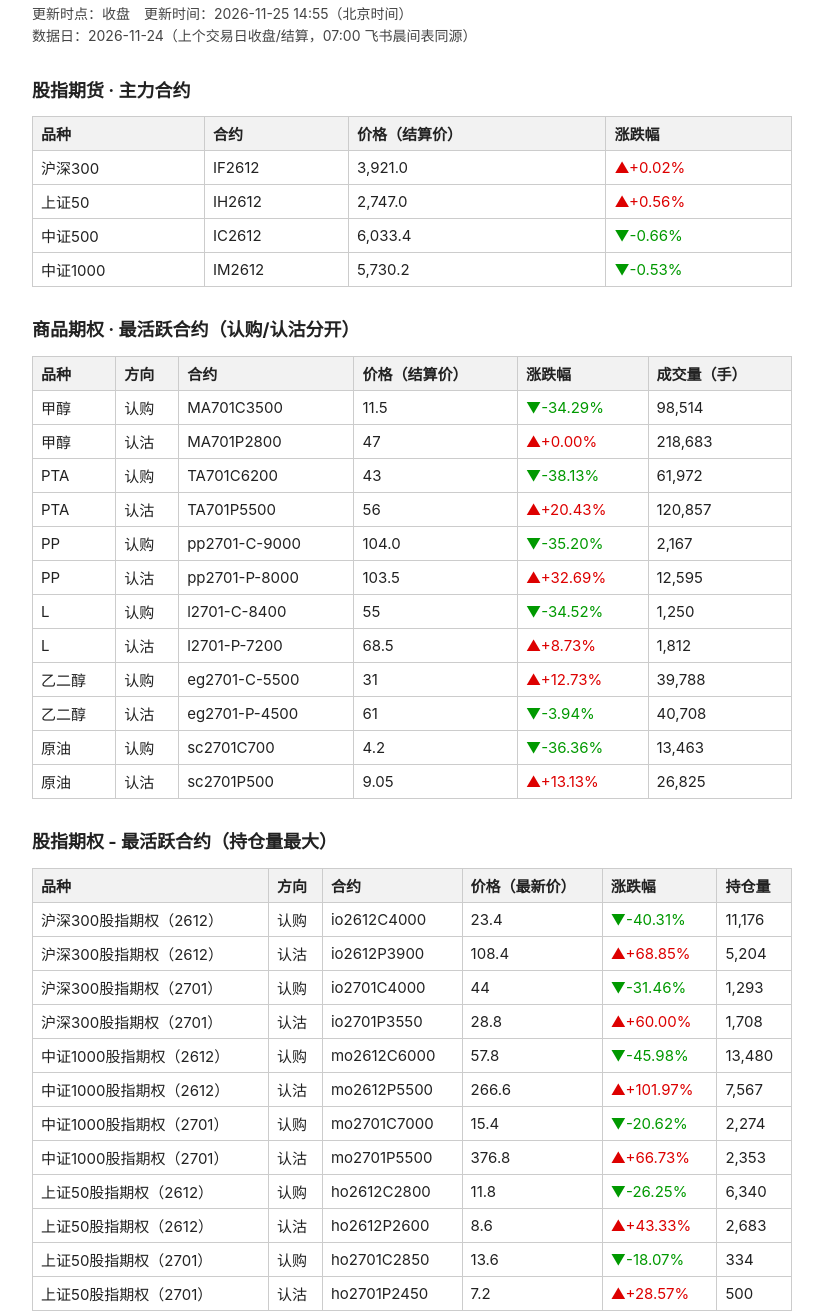
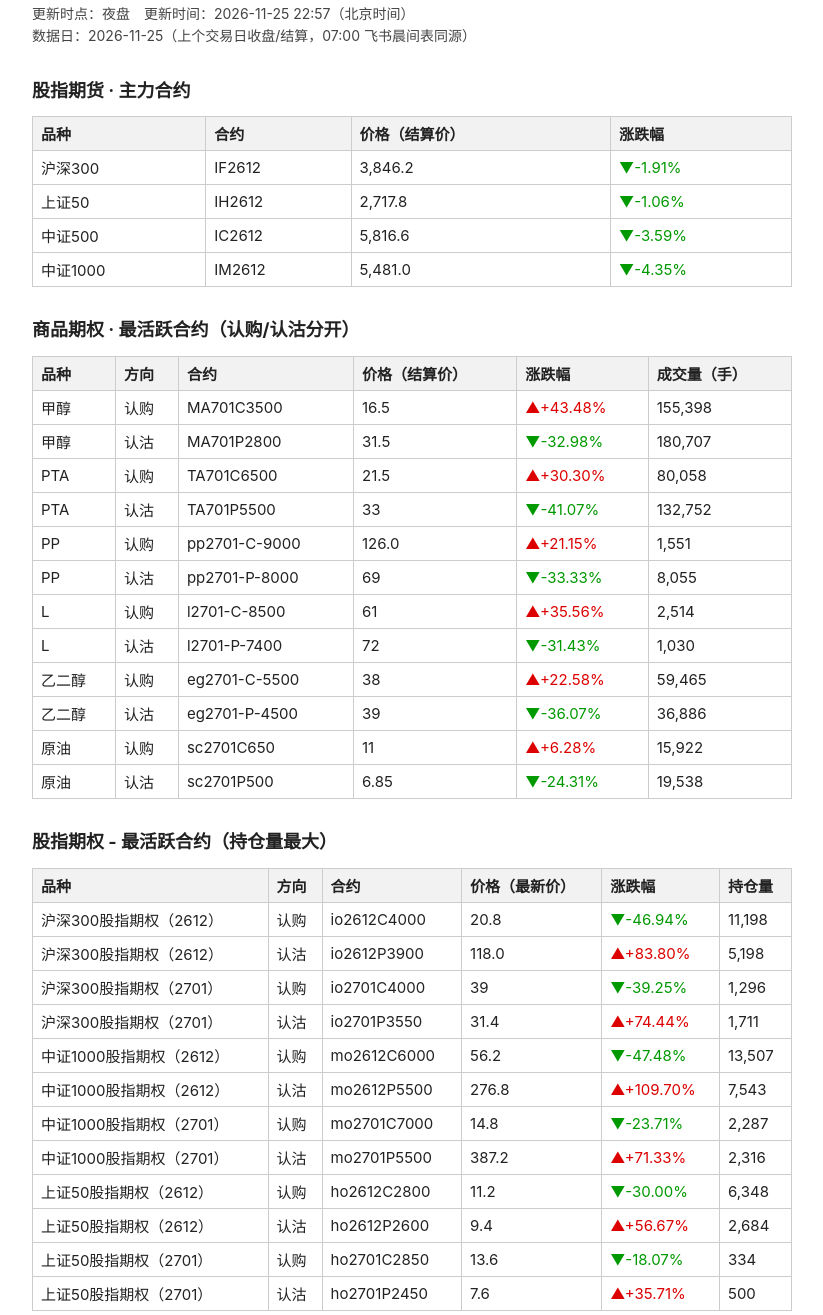
Before and after one commit to yanjiugongju01/muse2-futures-options-page, a plain HTML site: page index.html in a window 1280 px wide. Shown: the part 68-1383 px from the top of the page, without its empty margins (228-1051 px from the left). Drawn offline with Linux system fonts and the light colour scheme.

Commit message:
muse2 futures-options page: 夜盘 update data 2026-11-25

```diff
--- a/index.html
+++ b/index.html
@@ -13,45 +13,45 @@ th { background: #f2f2f2; } p { font-size: 14px; line-height: 1.6; color: #444;
 </head>
 <body>
 <h1>期货期权公开表</h1>
-<p>更新时点：收盘　更新时间：2026-11-25 14:55（北京时间）<br>
-数据日：2026-11-24（上个交易日收盘/结算，07:00 飞书晨间表同源）</p>
+<p>更新时点：夜盘　更新时间：2026-11-25 22:57（北京时间）<br>
+数据日：2026-11-25（上个交易日收盘/结算，07:00 飞书晨间表同源）</p>
 <h2>股指期货 · 主力合约</h2>
 <table><tr><th>品种</th><th>合约</th><th>价格（结算价）</th><th>涨跌幅</th></tr>
-<tr><td>沪深300</td><td>IF2612</td><td>3,921.0</td><td><span class="up">▲+0.02%</span></td></tr>
-<tr><td>上证50</td><td>IH2612</td><td>2,747.0</td><td><span class="up">▲+0.56%</span></td></tr>
-<tr><td>中证500</td><td>IC2612</td><td>6,033.4</td><td><span class="down">▼-0.66%</span></td></tr>
-<tr><td>中证1000</td><td>IM2612</td><td>5,730.2</td><td><span class="down">▼-0.53%</span></td></tr>
+<tr><td>沪深300</td><td>IF2612</td><td>3,846.2</td><td><span class="down">▼-1.91%</span></td></tr>
+<tr><td>上证50</td><td>IH2612</td><td>2,717.8</td><td><span class="down">▼-1.06%</span></td></tr>
+<tr><td>中证500</td><td>IC2612</td><td>5,816.6</td><td><span class="down">▼-3.59%</span></td></tr>
+<tr><td>中证1000</td><td>IM2612</td><td>5,481.0</td><td><span class="down">▼-4.35%</span></td></tr>
 </table>
 
 <h2>商品期权 · 最活跃合约（认购/认沽分开）</h2>
 <table><tr><th>品种</th><th>方向</th><th>合约</th><th>价格（结算价）</th><th>涨跌幅</th><th>成交量（手）</th></tr>
-<tr><td>甲醇</td><td>认购</td><td>MA701C3500</td><td>11.5</td><td><span class="down">▼-34.29%</span></td><td>98,514</td></tr>
-<tr><td>甲醇</td><td>认沽</td><td>MA701P2800</td><td>47</td><td><span class="up">▲+0.00%</span></td><td>218,683</td></tr>
-<tr><td>PTA</td><td>认购</td><td>TA701C6200</td><td>43</td><td><span class="down">▼-38.13%</span></td><td>61,972</td></tr>
-<tr><td>PTA</td><td>认沽</td><td>TA701P5500</td><td>56</td><td><span class="up">▲+20.43%</span></td><td>120,857</td></tr>
-<tr><td>PP</td><td>认购</td><td>pp2701-C-9000</td><td>104.0</td><td><span class="down">▼-35.20%</span></td><td>2,167</td></tr>
-<tr><td>PP</td><td>认沽</td><td>pp2701-P-8000</td><td>103.5</td><td><span class="up">▲+32.69%</span></td><td>12,595</td></tr>
-<tr><td>L</td><td>认购</td><td>l2701-C-8400</td><td>55</td><td><span class="down">▼-34.52%</span></td><td>1,250</td></tr>
-<tr><td>L</td><td>认沽</td><td>l2701-P-7200</td><td>68.5</td><td><span class="up">▲+8.73%</span></td><td>1,812</td></tr>
-<tr><td>乙二醇</td><td>认购</td><td>eg2701-C-5500</td><td>31</td><td><span class="up">▲+12.73%</span></td><td>39,788</td></tr>
-<tr><td>乙二醇</td><td>认沽</td><td>eg2701-P-4500</td><td>61</td><td><span class="down">▼-3.94%</span></td><td>40,708</td></tr>
-<tr><td>原油</td><td>认购</td><td>sc2701C700</td><td>4.2</td><td><span class="down">▼-36.36%</span></td><td>13,463</td></tr>
-<tr><td>原油</td><td>认沽</td><td>sc2701P500</td><td>9.05</td><td><span class="up">▲+13.13%</span></td><td>26,825</td></tr>
+<tr><td>甲醇</td><td>认购</td><td>MA701C3500</td><td>16.5</td><td><span class="up">▲+43.48%</span></td><td>155,398</td></tr>
+<tr><td>甲醇</td><td>认沽</td><td>MA701P2800</td><td>31.5</td><td><span class="down">▼-32.98%</span></td><td>180,707</td></tr>
+<tr><td>PTA</td><td>认购</td><td>TA701C6500</td><td>21.5</td><td><span class="up">▲+30.30%</span></td><td>80,058</td></tr>
+<tr><td>PTA</td><td>认沽</td><td>TA701P5500</td><td>33</td><td><span class="down">▼-41.07%</span></td><td>132,752</td></tr>
+<tr><td>PP</td><td>认购</td><td>pp2701-C-9000</td><td>126.0</td><td><span class="up">▲+21.15%</span></td><td>1,551</td></tr>
+<tr><td>PP</td><td>认沽</td><td>pp2701-P-8000</td><td>69</td><td><span class="down">▼-33.33%</span></td><td>8,055</td></tr>
+<tr><td>L</td><td>认购</td><td>l2701-C-8500</td><td>61</td><td><span class="up">▲+35.56%</span></td><td>2,514</td></tr>
+<tr><td>L</td><td>认沽</td><td>l2701-P-7400</td><td>72</td><td><span class="down">▼-31.43%</span></td><td>1,030</td></tr>
+<tr><td>乙二醇</td><td>认购</td><td>eg2701-C-5500</td><td>38</td><td><span class="up">▲+22.58%</span></td><td>59,465</td></tr>
+<tr><td>乙二醇</td><td>认沽</td><td>eg2701-P-4500</td><td>39</td><td><span class="down">▼-36.07%</span></td><td>36,886</td></tr>
+<tr><td>原油</td><td>认购</td><td>sc2701C650</td><td>11</td><td><span class="up">▲+6.28%</span></td><td>15,922</td></tr>
+<tr><td>原油</td><td>认沽</td><td>sc2701P500</td><td>6.85</td><td><span class="down">▼-24.31%</span></td><td>19,538</td></tr>
 </table>
 <h2>股指期权 - 最活跃合约（持仓量最大）</h2>
 <table><tr><th>品种</th><th>方向</th><th>合约</th><th>价格（最新价）</th><th>涨跌幅</th><th>持仓量</th></tr>
-<tr><td>沪深300股指期权（2612）</td><td>认购</td><td>io2612C4000</td><td>23.4</td><td><span class="down">▼-40.31%</span></td><td>11,176</td></tr>
-<tr><td>沪深300股指期权（2612）</td><td>认沽</td><td>io2612P3900</td><td>108.4</td><td><span class="up">▲+68.85%</span></td><td>5,204</td></tr>
-<tr><td>沪深300股指期权（2701）</td><td>认购</td><td>io2701C4000</td><td>44</td><td><span class="down">▼-31.46%</span></td><td>1,293</td></tr>
-<tr><td>沪深300股指期权（2701）</td><td>认沽</td><td>io2701P3550</td><td>28.8</td><td><span class="up">▲+60.00%</span></td><td>1,708</td></tr>
-<tr><td>中证1000股指期权（2612）</td><td>认购</td><td>mo2612C6000</td><td>57.8</td><td><span class="down">▼-45.98%</span></td><td>13,480</td></tr>
-<tr><td>中证1000股指期权（2612）</td><td>认沽</td><td>mo2612P5500</td><td>266.6</td><td><span class="up">▲+101.97%</span></td><td>7,567</td></tr>
-<tr><td>中证1000股指期权（2701）</td><td>认购</td><td>mo2701C7000</td><td>15.4</td><td><span class="down">▼-20.62%</span></td><td>2,274</td></tr>
-<tr><td>中证1000股指期权（2701）</td><td>认沽</td><td>mo2701P5500</td><td>376.8</td><td><span class="up">▲+66.73%</span></td><td>2,353</td></tr>
-<tr><td>上证50股指期权（2612）</td><td>认购</td><td>ho2612C2800</td><td>11.8</td><td><span class="down">▼-26.25%</span></td><td>6,340</td></tr>
-<tr><td>上证50股指期权（2612）</td><td>认沽</td><td>ho2612P2600</td><td>8.6</td><td><span class="up">▲+43.33%</span></td><td>2,683</td></tr>
+<tr><td>沪深300股指期权（2612）</td><td>认购</td><td>io2612C4000</td><td>20.8</td><td><span class="down">▼-46.94%</span></td><td>11,198</td></tr>
+<tr><td>沪深300股指期权（2612）</td><td>认沽</td><td>io2612P3900</td><td>118.0</td><td><span class="up">▲+83.80%</span></td><td>5,198</td></tr>
+<tr><td>沪深300股指期权（2701）</td><td>认购</td><td>io2701C4000</td><td>39</td><td><span class="down">▼-39.25%</span></td><td>1,296</td></tr>
+<tr><td>沪深300股指期权（2701）</td><td>认沽</td><td>io2701P3550</td><td>31.4</td><td><span class="up">▲+74.44%</span></td><td>1,711</td></tr>
+<tr><td>中证1000股指期权（2612）</td><td>认购</td><td>mo2612C6000</td><td>56.2</td><td><span class="down">▼-47.48%</span></td><td>13,507</td></tr>
+<tr><td>中证1000股指期权（2612）</td><td>认沽</td><td>mo2612P5500</td><td>276.8</td><td><span class="up">▲+109.70%</span></td><td>7,543</td></tr>
+<tr><td>中证1000股指期权（2701）</td><td>认购</td><td>mo2701C7000</td><td>14.8</td><td><span class="down">▼-23.71%</span></td><td>2,287</td></tr>
+<tr><td>中证1000股指期权（2701）</td><td>认沽</td><td>mo2701P5500</td><td>387.2</td><td><span class="up">▲+71.33%</span></td><td>2,316</td></tr>
+<tr><td>上证50股指期权（2612）</td><td>认购</td><td>ho2612C2800</td><td>11.2</td><td><span class="down">▼-30.00%</span></td><td>6,348</td></tr>
+<tr><td>上证50股指期权（2612）</td><td>认沽</td><td>ho2612P2600</td><td>9.4</td><td><span class="up">▲+56.67%</span></td><td>2,684</td></tr>
 <tr><td>上证50股指期权（2701）</td><td>认购</td><td>ho2701C2850</td><td>13.6</td><td><span class="down">▼-18.07%</span></td><td>334</td></tr>
-<tr><td>上证50股指期权（2701）</td><td>认沽</td><td>ho2701P2450</td><td>7.2</td><td><span class="up">▲+28.57%</span></td><td>500</td></tr>
+<tr><td>上证50股指期权（2701）</td><td>认沽</td><td>ho2701P2450</td><td>7.6</td><td><span class="up">▲+35.71%</span></td><td>500</td></tr>
 </table>
 <p>口径：期货与期权价格均为结算价，涨跌幅 =（结算价 - 前结算价）/ 前结算价；
 期权活跃 = 当日成交量最大，认购认沽分开取；股指期货主力 = 当日成交量最大合约。股指期权除外：价格为最新价（收盘时即收盘价），涨跌幅为新浪链涨跌幅（相对前收盘），活跃 = 持仓量最大（新浪链无成交量）；中证500没有股指期权。
```
